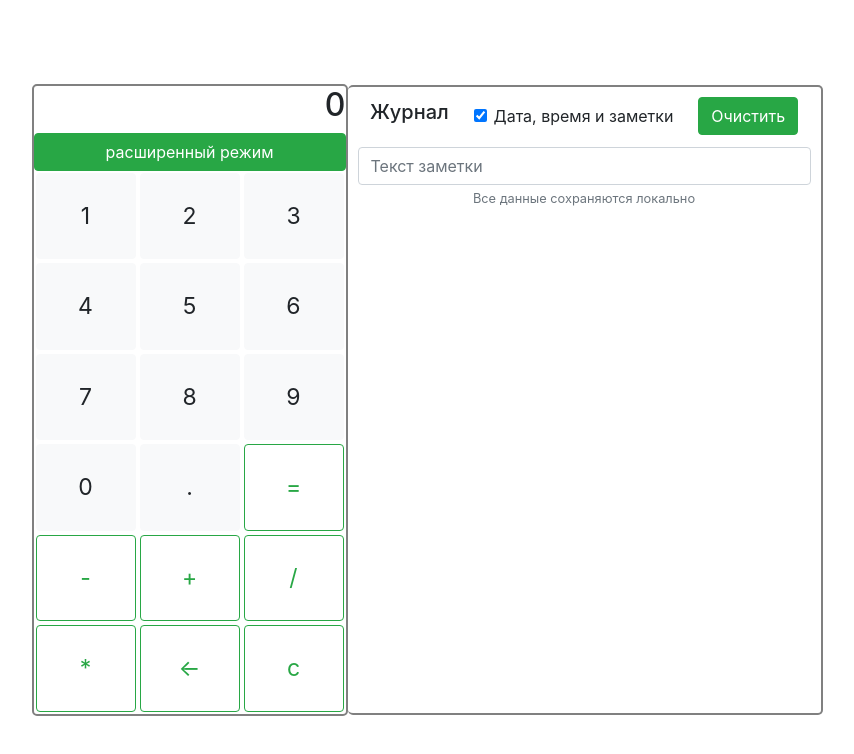
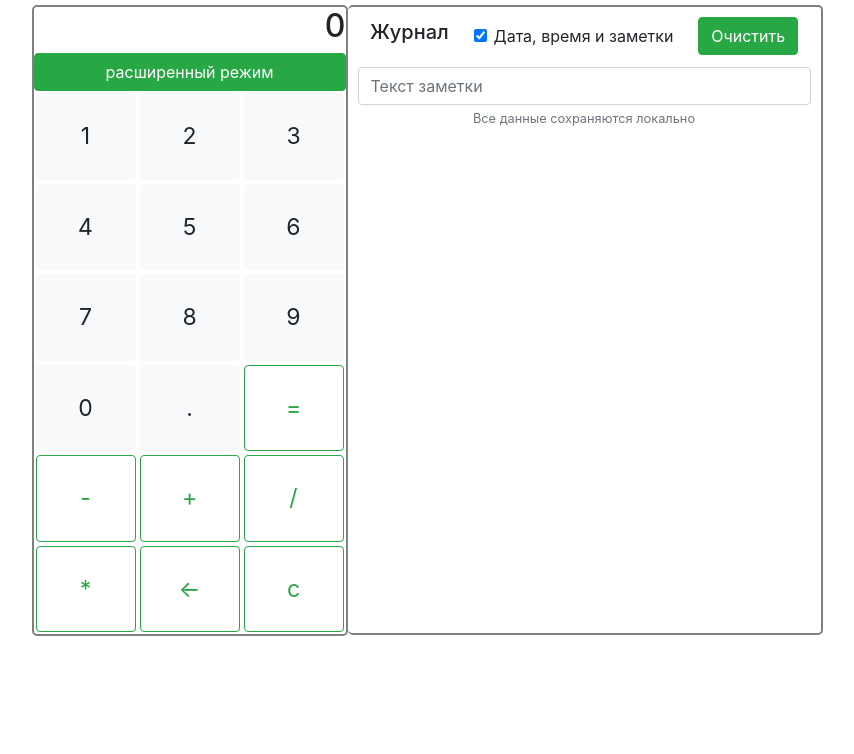
Before and after one commit to Zorotk/Calculator, a React (Create React App) app: page / in a window 1280 px wide. Shown: the top 754 px of the page, without its empty margins (213-1067 px from the left). Built offline with nearby package versions, Linux system fonts and the light colour scheme.

Commit message:
fix style

```diff
--- a/src/styles/toolbar.scss
+++ b/src/styles/toolbar.scss
@@ -1,19 +1,16 @@
 @import "./variables";
 
 .Calculator {
+  margin-top: 5px;
   background-color: white;
   display: flex;
-  align-items: center;
   justify-content: center;
-  width: 100%;
-  height: 100vh;
 
   &__panel {
     display: flex;
     align-items: flex-end;
     flex-direction: column;
     width: 316px;
-
     &__display{
       font-size: 15px;
       color: darkcyan;
@@ -43,8 +40,9 @@
     border: 2px solid gray;
     border-left: none;
     border-radius: 5px;
-    min-width: 475px;
-    height: 630px;
+    max-width: 475px;
+    width: 100%;
+    max-height: 630px;
     overflow-y: auto;
     padding: 10px;
      &__panel{
```
